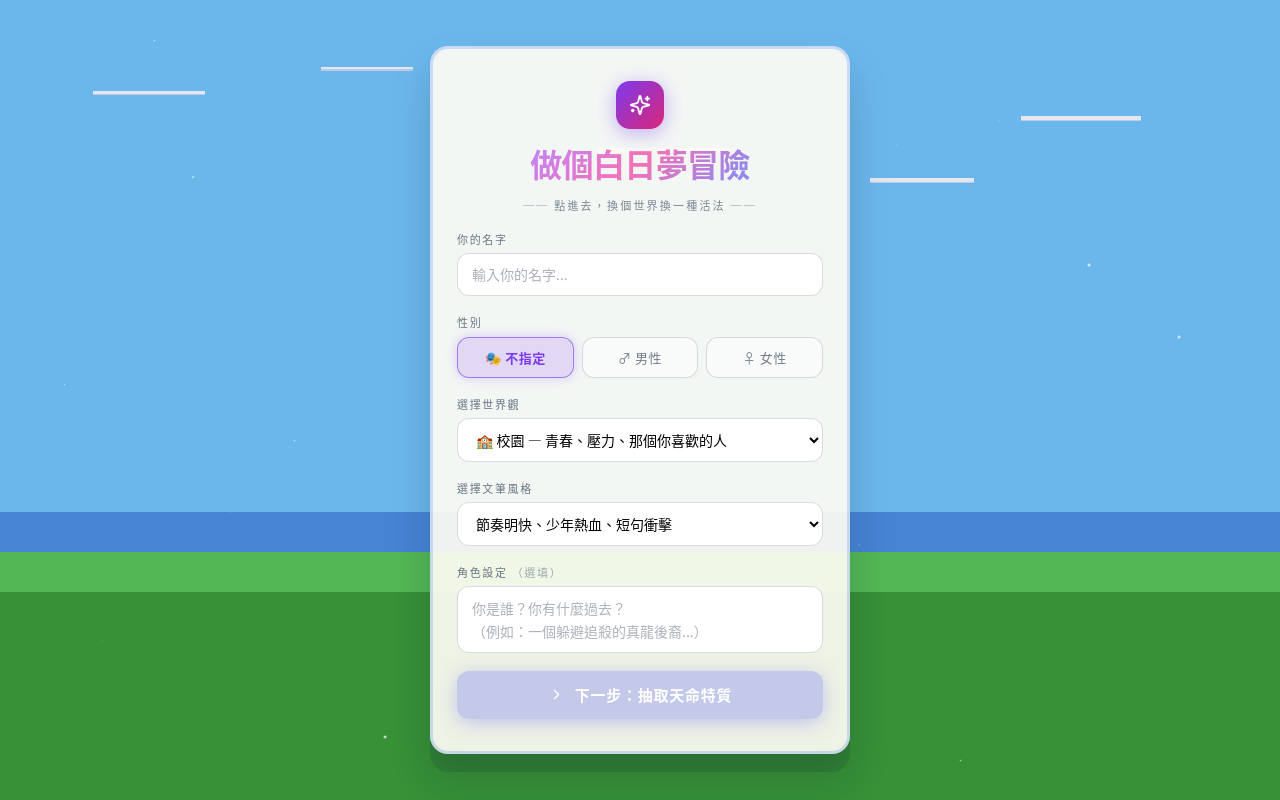
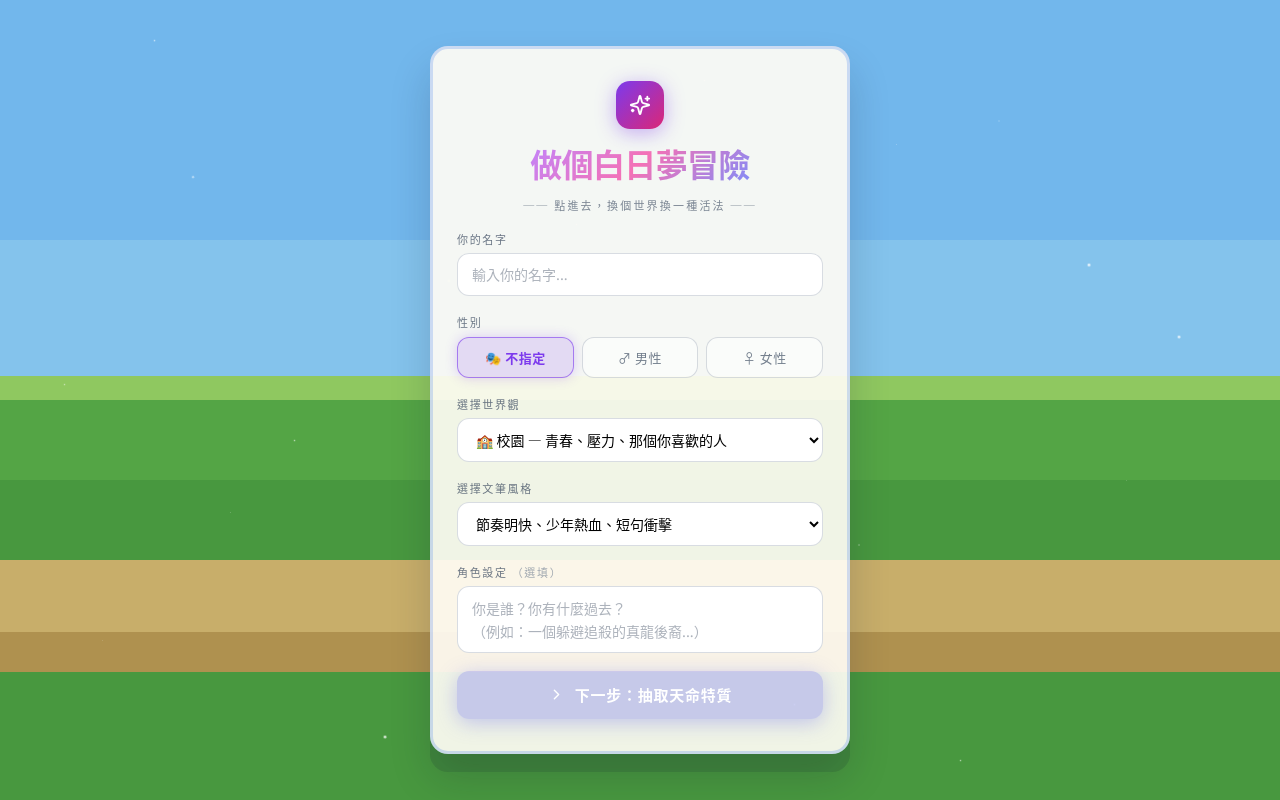
Before and after one commit to Haoqi-yeh/yeh-adventure, a Next.js app in the folder frontend/: page / in a window 1280 px wide. Built offline with nearby package versions, Linux system fonts and the light colour scheme.

Commit message:
fix: refine login background toward pokemon gba style

```diff
--- a/frontend/src/app/globals.css
+++ b/frontend/src/app/globals.css
@@ -105,29 +105,84 @@ input:-webkit-autofill:focus {
 }
 
 .pixel-world-bg {
-  background-color: #74c7ff;
+  background-color: #7cc7ff;
   background-image:
-    linear-gradient(to bottom, transparent 0 64%, #4d8fe5 64% 69%, #5ac85a 69% 74%, #3b9d3b 74% 100%),
-    linear-gradient(to bottom, transparent 0 13.2%, #f8fbff 13.2% 16.2%, #c9dcff 16.2% 17.4%, transparent 17.4% 100%),
-    linear-gradient(to bottom, transparent 0 10.5%, #f8fbff 10.5% 13.5%, #c9dcff 13.5% 14.7%, transparent 14.7% 100%),
-    linear-gradient(to bottom, transparent 0 21%, #f8fbff 21% 24%, #c9dcff 24% 25.2%, transparent 25.2% 100%),
-    linear-gradient(to bottom, transparent 0 24.5%, #f8fbff 24.5% 27.5%, #c9dcff 27.5% 28.6%, transparent 28.6% 100%),
-    linear-gradient(to bottom, transparent 0 17.5%, #f8fbff 17.5% 20.5%, #c9dcff 20.5% 21.8%, transparent 21.8% 100%);
+    linear-gradient(to bottom, #7cc7ff 0 30%, #8fd4ff 30% 47%, #9bd967 47% 50%, #5bb34a 50% 60%, #4ea543 60% 70%, #d9bd72 70% 79%, #be9d55 79% 84%, #4ea543 84% 100%),
+    linear-gradient(135deg, transparent 0 41%, #7cbe61 41% 59%, transparent 59% 100%),
+    linear-gradient(45deg, transparent 0 39%, #7cbe61 39% 57%, transparent 57% 100%),
+    linear-gradient(135deg, transparent 0 42%, #5ba34b 42% 58%, transparent 58% 100%),
+    linear-gradient(45deg, transparent 0 40%, #5ba34b 40% 56%, transparent 56% 100%),
+    linear-gradient(135deg, transparent 0 43%, #8bce6a 43% 57%, transparent 57% 100%),
+    linear-gradient(to bottom, transparent 0 15%, #f8fbff 15% 18%, #cfe4ff 18% 19.2%, transparent 19.2% 100%),
+    linear-gradient(to bottom, transparent 0 11%, #f8fbff 11% 14%, #cfe4ff 14% 15.2%, transparent 15.2% 100%),
+    linear-gradient(to bottom, transparent 0 20%, #f8fbff 20% 23%, #cfe4ff 23% 24.2%, transparent 24.2% 100%),
+    linear-gradient(to right, transparent 0 6%, #3d7f36 6% 18%, #285d24 18% 26%, transparent 26% 100%),
+    linear-gradient(to right, transparent 0 12%, #3d7f36 12% 24%, #285d24 24% 32%, transparent 32% 100%),
+    linear-gradient(to right, transparent 0 9%, #3d7f36 9% 21%, #285d24 21% 29%, transparent 29% 100%),
+    linear-gradient(to right, transparent 0 14%, #3d7f36 14% 26%, #285d24 26% 34%, transparent 34% 100%),
+    repeating-linear-gradient(to right, #47a33f 0 24px, #5ab04f 24px 48px),
+    repeating-linear-gradient(to right, #56ad48 0 16px, #66ba58 16px 32px, #4b9c3f 32px 48px),
+    repeating-linear-gradient(135deg, #d7bb72 0 18px, #ceb064 18px 36px, #c2a355 36px 54px),
+    radial-gradient(circle at center, #ef7aa8 0 18%, transparent 18% 100%),
+    radial-gradient(circle at center, #ffd95c 0 18%, transparent 18% 100%),
+    radial-gradient(circle at center, #ef7aa8 0 18%, transparent 18% 100%),
+    radial-gradient(circle at center, #ffd95c 0 18%, transparent 18% 100%);
   background-size:
     100% 100%,
-    112px 112px,
+    420px 220px,
+    420px 220px,
+    340px 180px,
+    340px 180px,
+    280px 150px,
+    104px 104px,
     92px 92px,
-    132px 132px,
-    104px 104px,
-    120px 120px;
+    124px 124px,
+    180px 130px,
+    160px 122px,
+    172px 126px,
+    150px 118px,
+    100% 8%,
+    100% 16%,
+    100% 14%,
+    20px 20px,
+    18px 18px,
+    20px 20px,
+    18px 18px;
   background-position:
     center center,
-    8% 11%,
-    27% 8%,
-    52% 18%,
-    74% 22%,
-    88% 14%;
+    center 42%,
+    center 42%,
+    center 48%,
+    center 48%,
+    center 54%,
+    10% 12%,
+    31% 9%,
+    78% 16%,
+    -20px 56%,
+    18% 58%,
+    66% 57%,
+    92% 59%,
+    center 57%,
+    center 62%,
+    center 76%,
+    14% 67%,
+    28% 73%,
+    71% 69%,
+    86% 74%;
   background-repeat:
+    no-repeat,
+    no-repeat,
+    no-repeat,
+    no-repeat,
+    no-repeat,
+    no-repeat,
+    no-repeat,
+    no-repeat,
+    repeat-x,
+    repeat-x,
+    repeat-x,
+    repeat-x,
+    no-repeat,
     no-repeat,
     no-repeat,
     no-repeat,
```
